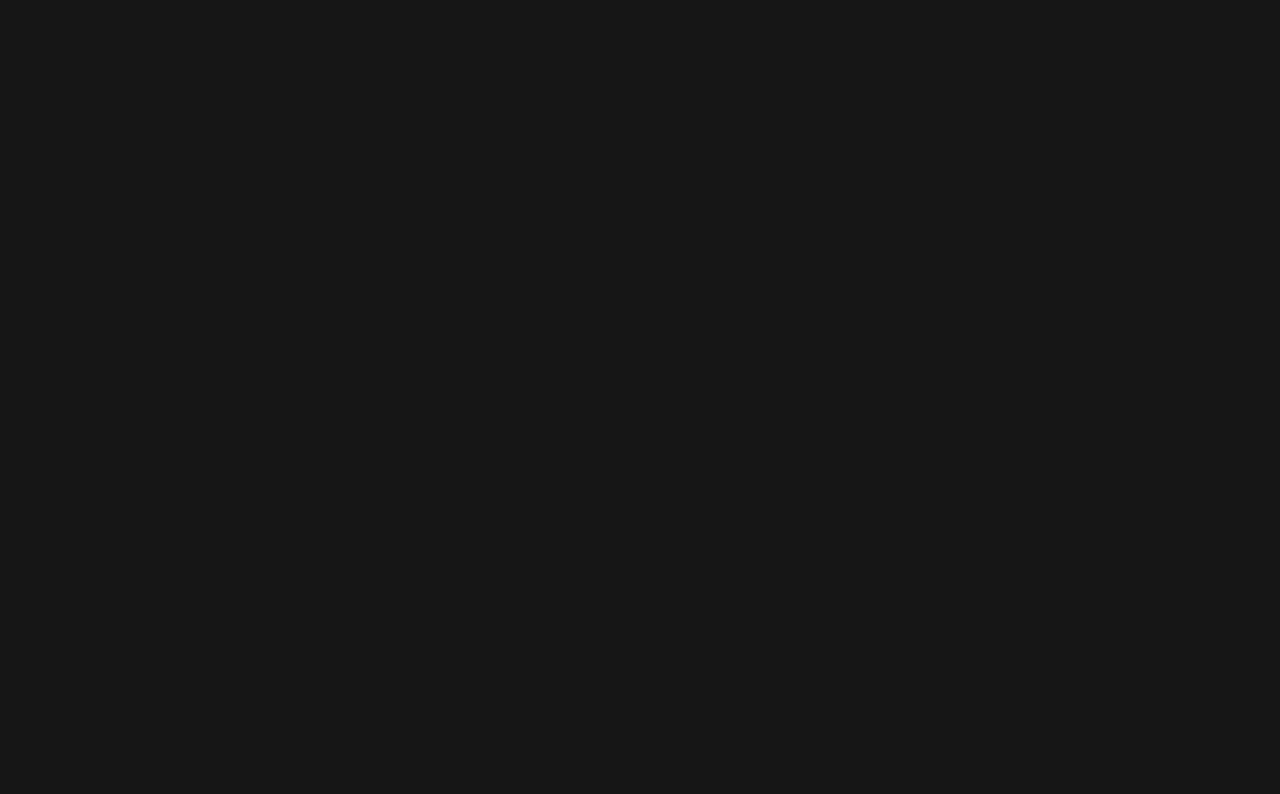
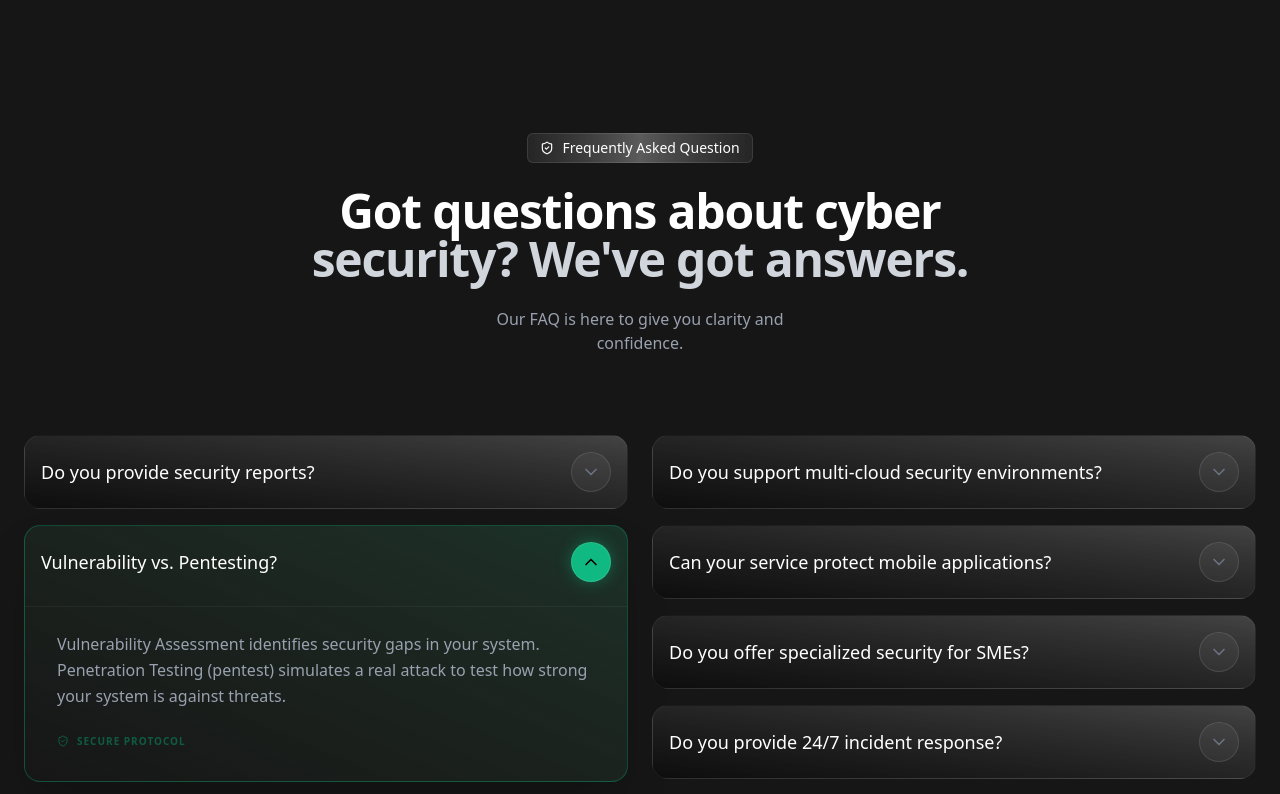
Before and after one commit to abdullahhani7/soclify-saas-landing, a Next.js app: page / in a window 1280 px wide. Shown: the part 3840-4634 px from the top of the page. Before the commit the page ends 3877 px from the top, so only its background shows below. Built offline with nearby package versions, Linux system fonts and the light colour scheme.

Commit message:
feat: add FAQItem component with animations and secure protocol indication

```diff
--- a/src/app/page.jsx
+++ b/src/app/page.jsx
@@ -1,8 +1,10 @@
+import FAQSection from "@/components/FAQSection";
 import Header from "@/components/Header";
 import Hero from "@/components/Hero";
 import PricingSection from "@/components/PricingSection";
 import SecuritySection from "@/components/SecuritySection";
 import ServicesSection from "@/components/ServicesSection";
+import TestimonialsSection from "@/components/TestimonialsSection";
 import Image from "next/image";
 
 export default function Home() {
@@ -13,6 +15,8 @@ export default function Home() {
       <SecuritySection />
       <ServicesSection />
       <PricingSection />
+      <FAQSection />
+      <TestimonialsSection/>
     </div>
   );
 }
--- /dev/null
+++ b/src/components/FAQItem.jsx
@@ -0,0 +1,63 @@
+import { motion, AnimatePresence } from "framer-motion";
+import { ChevronDown, ShieldCheck, HelpCircle } from "lucide-react";
+
+export default function FAQItem({ faq, isOpen, onClick }) {
+  return (
+    <motion.div
+      layout
+      initial={false}
+      className={`rounded-2xl border transition-colors duration-500 ${
+        isOpen
+          ? "bg-linear-to-bl from-[#24B176]/19 to-[#161616] bg-[#161616]/100 border-emerald-500/30 shadow-2xl"
+          : " bg-gradient-to-bl from-white/20 to-[#0f0e0e]  border-white/5 hover:border-white/10"
+      }`}
+    >
+      <button
+        onClick={onClick}
+        className="cursor-pointer w-full px-6 md:p-4 flex items-center justify-between text-left outline-none"
+      >
+        <span
+          className={`text-lg font-medium pr-4 transition-colors duration-300 ${isOpen ? "text-white" : "text-white"}`}
+        >
+          {faq.question}
+        </span>
+        <motion.div
+          animate={{
+            rotate: isOpen ? 180 : 0,
+            backgroundColor: isOpen ? "#10b981" : "rgba(255,255,255,0.05)",
+          }}
+          className={`flex-shrink-0 w-10 h-10 rounded-full flex items-center justify-center border border-white/10 ${isOpen ? "text-black shadow-[0_0_15px_rgba(16,185,129,0.4)]" : "text-gray-500"}`}
+        >
+          <ChevronDown size={20} />
+        </motion.div>
+      </button>
+
+      <AnimatePresence initial={false}>
+        {isOpen && (
+          <motion.div
+            key="content"
+            initial={{ height: 0, opacity: 0 }}
+            animate={{ height: "auto", opacity: 1 }}
+            exit={{ height: 0, opacity: 0 }}
+            transition={{ duration: 0.4, ease: [0.04, 0.62, 0.23, 0.98] }} // Spring-like feel
+          >
+            <div className="px-6 md:px-8 pb-8 pt-0 text-gray-400 leading-relaxed border-t border-white/5 mt-2">
+              <motion.div
+                initial={{ y: 10, opacity: 0 }}
+                animate={{ y: 0, opacity: 1 }}
+                transition={{ delay: 0.1 }}
+                className="pt-6"
+              >
+                {faq.answer}
+                <div className="mt-6 flex items-center gap-2 text-emerald-500/40 text-[10px] font-bold uppercase tracking-widest">
+                  <ShieldCheck size={12} />
+                  <span>Secure Protocol</span>
+                </div>
+              </motion.div>
+            </div>
+          </motion.div>
+        )}
+      </AnimatePresence>
+    </motion.div>
+  );
+}
```
